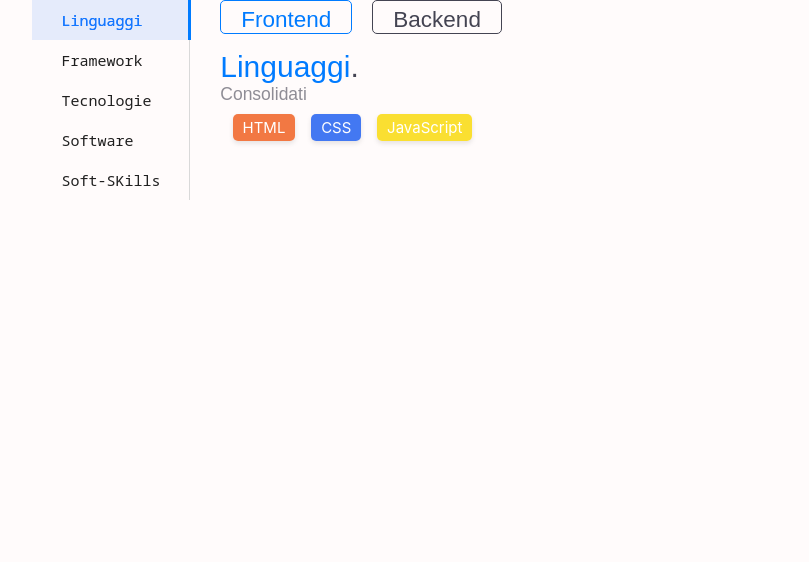
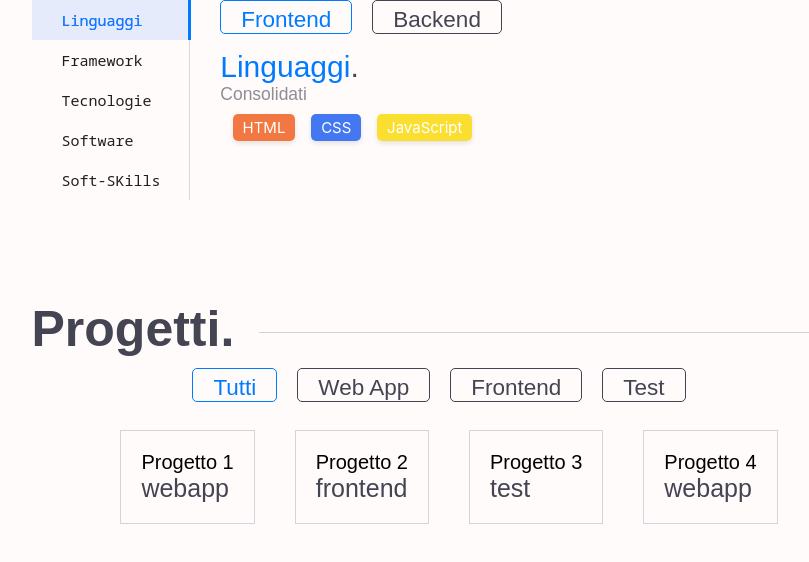
Before and after one commit to angeloPradella-github/portfolio-v1, a React (Vite) app: page / in a window 1280 px wide. Shown: the part 1886-2448 px from the top of the page, without its empty margins (191-1000 px from the left). Built offline with nearby package versions, Linux system fonts and the light colour scheme; some icons are missing; a web font is replaced by a local one.

Commit message:
sezione progetto con componente project card inziata e filtro funzionante

```diff
--- /dev/null
+++ b/src/components/ProjectsSection/ProjectCard.jsx
@@ -0,0 +1,11 @@
+// ProjectCard.jsx
+const ProjectCard = ({ id, title, category }) => {
+  return (
+    <article className="project-card m-4 p-4 border border-gray-300">
+      <h3>{title}</h3>
+      <p>{category}</p>
+    </article>
+  );
+};
+
+export default ProjectCard;
--- /dev/null
+++ b/src/components/ProjectsSection/ProjectsSection.jsx
@@ -0,0 +1,64 @@
+import { useState } from "react";
+import { Menu } from "antd";
+import ProjectCard from "./ProjectCard";
+
+const ProjectsSection = () => {
+  const [currentMenu, setCurrentMenu] = useState("all");
+
+  // Creazione dell'array di progetti finti
+  const projects = [
+    { id: 1, title: "Progetto 1", category: "webapp" },
+    { id: 2, title: "Progetto 2", category: "frontend" },
+    { id: 3, title: "Progetto 3", category: "test" },
+    { id: 4, title: "Progetto 4", category: "webapp" },
+  ];
+
+  const handleClick = (e) => {
+    setCurrentMenu(e.key);
+  };
+
+  // Filtraggio dei progetti in base al currentMenu
+  const filteredProjects = projects.filter((project) =>
+    currentMenu === "all" ? true : project.category === currentMenu
+  );
+
+  return (
+    <section id="projects" className="projects lg:px-7 w-full mt-20">
+      <h2 className="fs-h2 fw-h-bold clr-neutral h2-b-side basis-[100%]">
+        Progetti.
+      </h2>
+      <div className="">
+        <Menu
+          onClick={handleClick}
+          selectedKeys={[currentMenu]}
+          mode="horizontal"
+          className="px-2 py-2 overflow-x-scroll flex justify-center"
+          style={{
+            background: "none",
+            borderBottom: "none",
+          }}
+        >
+          <Menu.Item key="all">Tutti</Menu.Item>
+          <Menu.Item key="webapp">Web App</Menu.Item>
+          <Menu.Item key="frontend">Frontend</Menu.Item>
+          <Menu.Item key="test">Test</Menu.Item>
+        </Menu>
+
+        {/* Mappatura dei progetti filtrati */}
+
+        <section id="projectsWrapper" className="flex flex-wrap justify-center">
+          {filteredProjects.map((project) => (
+            <ProjectCard
+              key={project.id}
+              id={project.id}
+              title={project.title}
+              category={project.category}
+            />
+          ))}
+        </section>
+      </div>
+    </section>
+  );
+};
+
+export default ProjectsSection;
--- a/src/pages/Index.jsx
+++ b/src/pages/Index.jsx
@@ -1,13 +1,14 @@
 import HeroSection from "../components/HeroSection";
 import AboutMeSection from "../components/AboutMeSection";
 import SkillsSection from "../components/SkillsContainer/SkillsSection";
-
+import ProjectsSection from "../components/ProjectsSection/ProjectsSection";
 export default function Index() {
   return (
     <>
       <HeroSection />
       <AboutMeSection />
       <SkillsSection />
+      <ProjectsSection />
     </>
   );
 }
```
